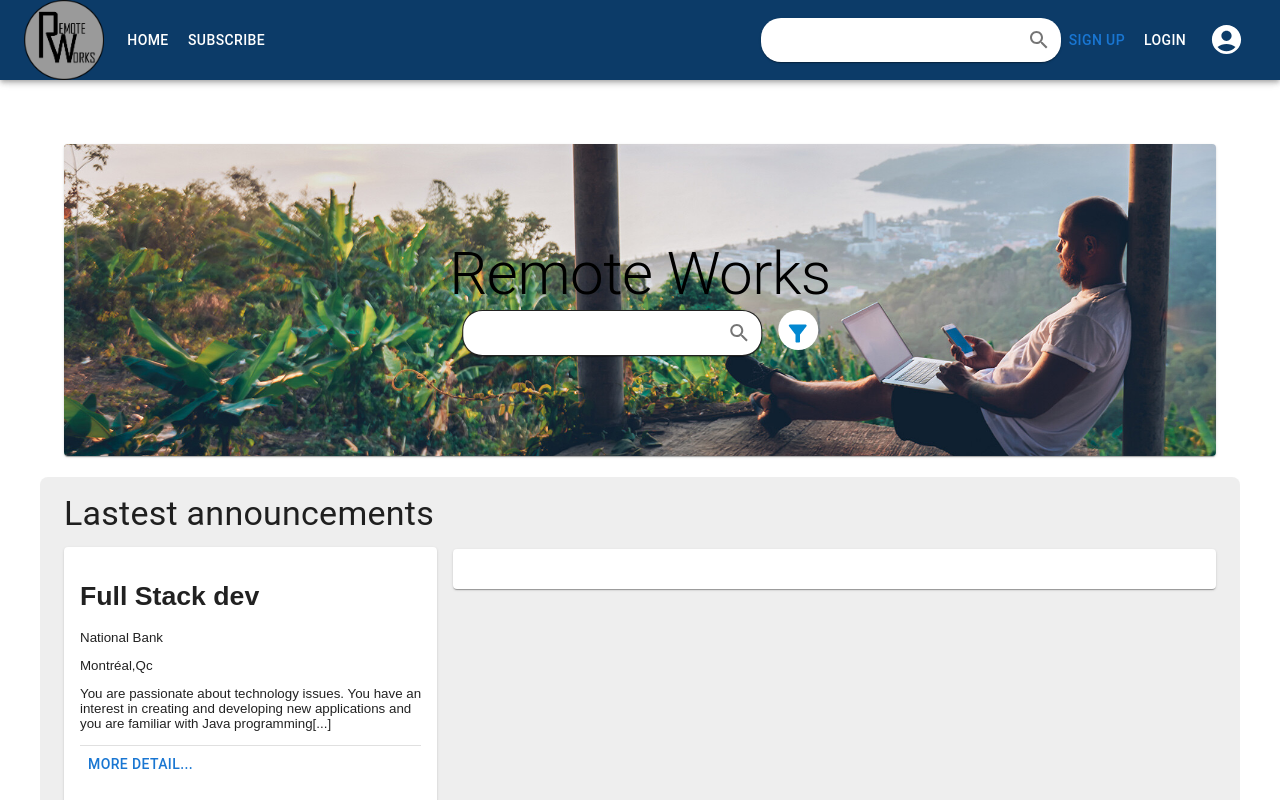
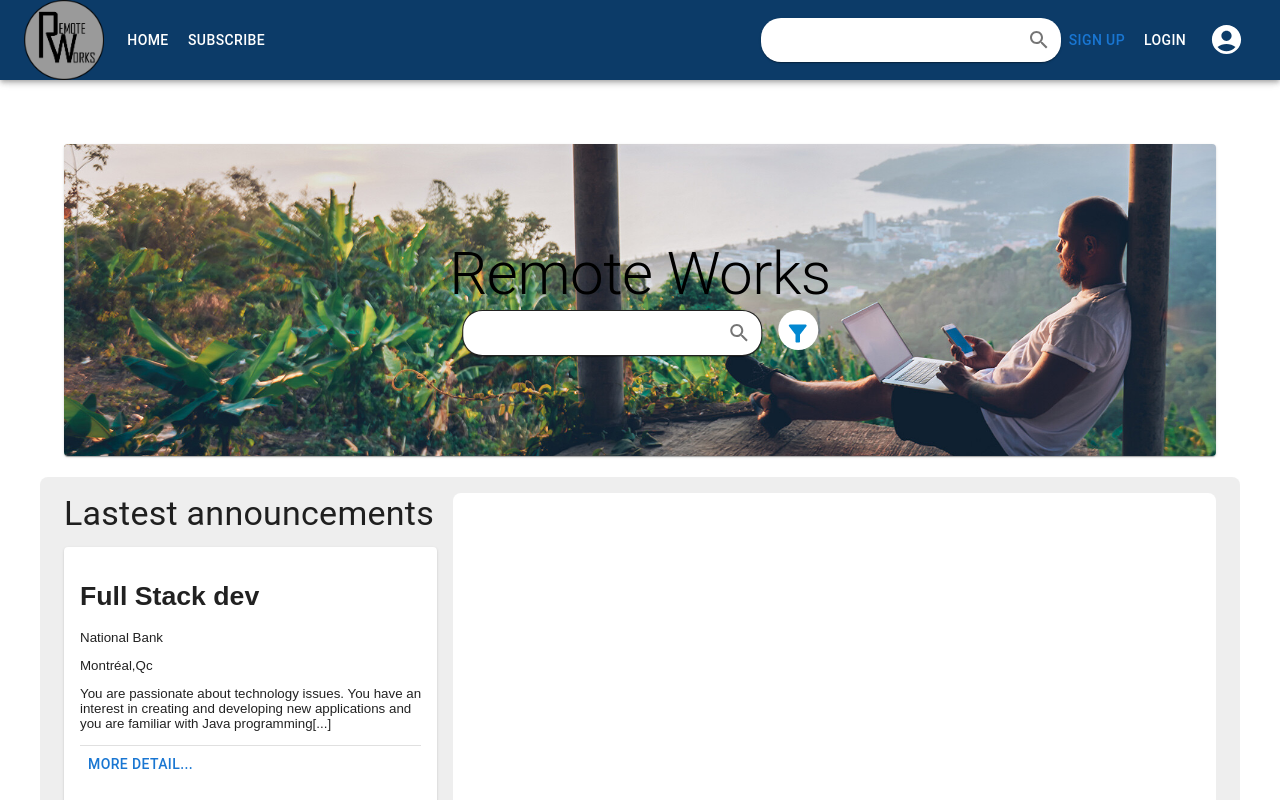
Before and after one commit to MaxLearn/remote-works, a React (Create React App) app: page / in a window 1280 px wide. Shown: the top 800 px of the page. Built offline with nearby package versions, Linux system fonts and the light colour scheme.

Commit message:
modif du landing page et dans edit profile icon delete pour les experiences

```diff
--- a/src/components/Album.tsx
+++ b/src/components/Album.tsx
@@ -112,7 +112,7 @@ export default function Album() {
                 ? theme.palette.grey[200]
                 : theme.palette.grey[800],
             overflowY: 'scroll',
-            height: 700
+            height: 700,
           }} maxWidth="lg">
           <Box sx={{
             display: 'flex',
@@ -137,14 +137,16 @@ export default function Album() {
                     alignItems: 'center',
                   }}>
                   <Grid container spacing={4} >
-
                     {cards.map((card) => (
                       <Grid item key={card} xs={12} sm={12}>
                         <CardActionArea onClick={() => setShow(prev => !prev)}>
                           <Card
-                            sx={{ height: '100%', display: 'flex', flexDirection: 'column' }}>
+                            sx={{
+                              height: '100%',
+                              display: 'flex',
+                              flexDirection: 'column'
+                            }}>
                             <CardContent sx={{ flexGrow: 1 }}>
-
                               {items.map((item) => (
                                 <span>
                                   <h1>{item.itemJobTitle}</h1>
@@ -165,12 +167,20 @@ export default function Album() {
               </Grid>
               <Grid item xs={12} sm={12} md={8}>
                 <Box
+                  sx={{
+                    bgcolor: 'white',
+                    height: '100%',
+                    borderRadius: 2,
+                    pl:5,
+                    pr:5,
+                    pt:1
+                  }}>
+                  <Box
                     id='test'
                     sx={{
                       mt: 7,
+                      bgcolor: 'white'
                     }}>
-                  <Card>
-                    <CardContent>
                     {show && <Box>
                       {items.map((item) => (
                         <span>
@@ -178,7 +188,7 @@ export default function Album() {
                           <p>{item.itemCie}<br></br>
                             {item.itemCity}<br></br>
                             {item.itemCountry}<br></br>
-                              <Button>Apply now</Button><IconButton><FavoriteIcon fontSize='large'/></IconButton>
+                            <Button>Apply now</Button><IconButton><FavoriteIcon fontSize='large' /></IconButton>
                           </p>
                           <Divider />
                           <p>Created date<br></br>{item.itemDate}</p>
@@ -190,15 +200,13 @@ export default function Album() {
                         </span>
                       ))}
                     </Box>}
-
-                    </CardContent>
-                  </Card>
+                  </Box>
                 </Box>
               </Grid>
             </Grid>
           </Box>
         </Container>
       </main>
-    </ThemeProvider>
+    </ThemeProvider >
   );
 }
--- a/src/components/EditProfileUser.tsx
+++ b/src/components/EditProfileUser.tsx
@@ -5,7 +5,8 @@ import Grid from '@mui/material/Grid';
 import Box from '@mui/material/Box';
 import Typography from '@mui/material/Typography';
 import { createTheme, ThemeProvider } from '@mui/material/styles';
-import { Card, CardMedia, CardContent, FormControl, InputLabel, MenuItem, Select, Divider } from '@mui/material';
+import { Card, CardMedia, CardContent, FormControl, InputLabel, MenuItem, Select, Divider, IconButton } from '@mui/material';
+import DeleteIcon from '@mui/icons-material/Delete';
 import { getUserId } from '../hooks/getUserId.ts';
 import { updateUser } from '../hooks/updateUser.ts';
 import { getUserProfile } from '../hooks/getUserProfile';
@@ -26,7 +27,7 @@ export default function Profile() {
             git_url: inputGit
         };
 
-        updateUser(getUserId(),newItem1);
+        updateUser(getUserId(), newItem1);
         handleUpdateProfile();
 
 
@@ -471,6 +472,9 @@ export default function Profile() {
                                                     flexDirection: 'column'
                                                 }}>
                                                 <CardContent sx={{ flexGrow: 1, width: '450px', }}>
+                                                    <IconButton sx={{position:'absolute', ml:45}}>
+                                                        <DeleteIcon fontSize='medium' />
+                                                    </IconButton>
                                                     {items.map((item) => (
                                                         <span>
                                                             <p>Job Title: {item.itemJob}</p>
```
Lines whose indentation alone changed are shown as unchanged.
